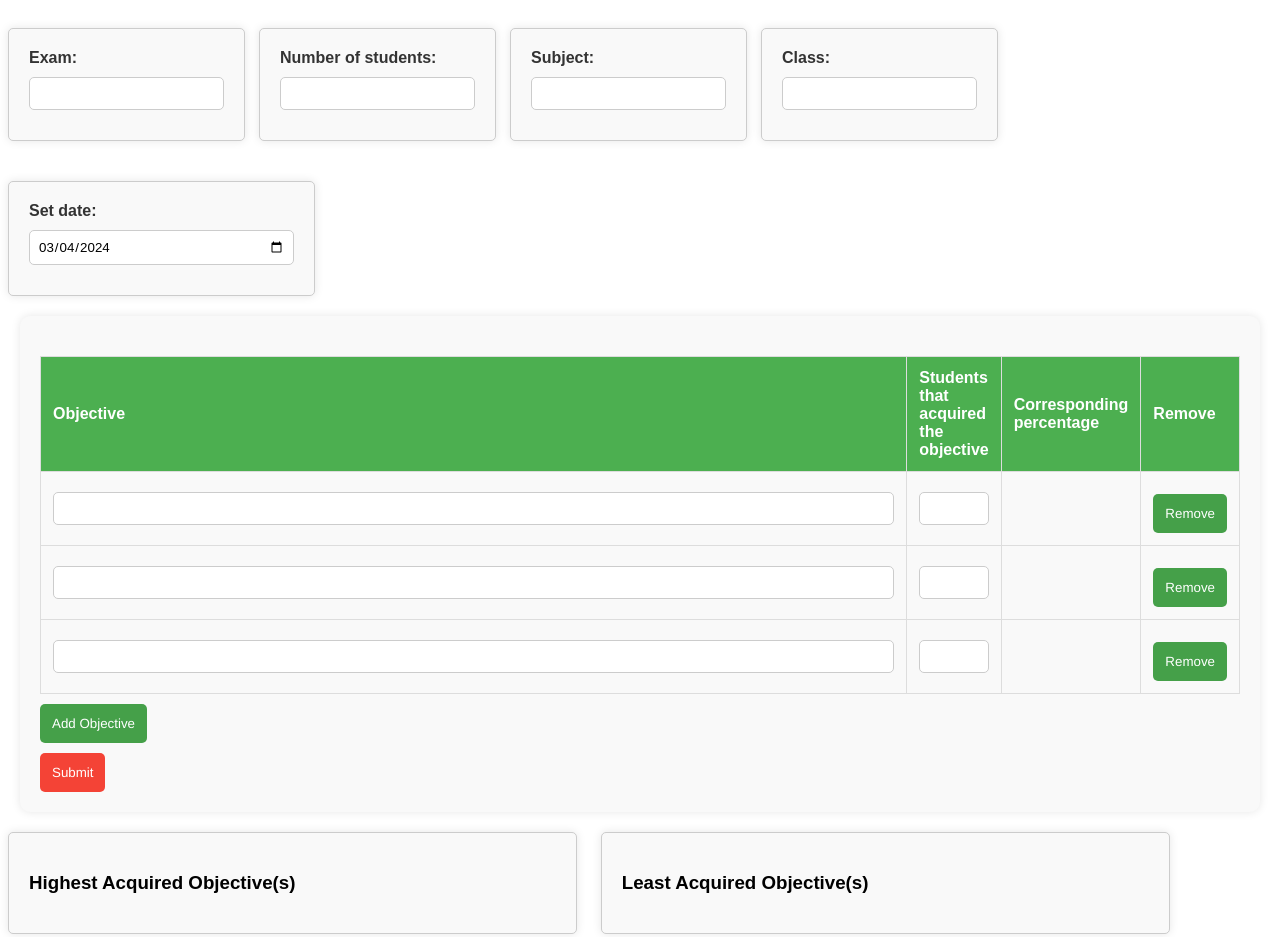
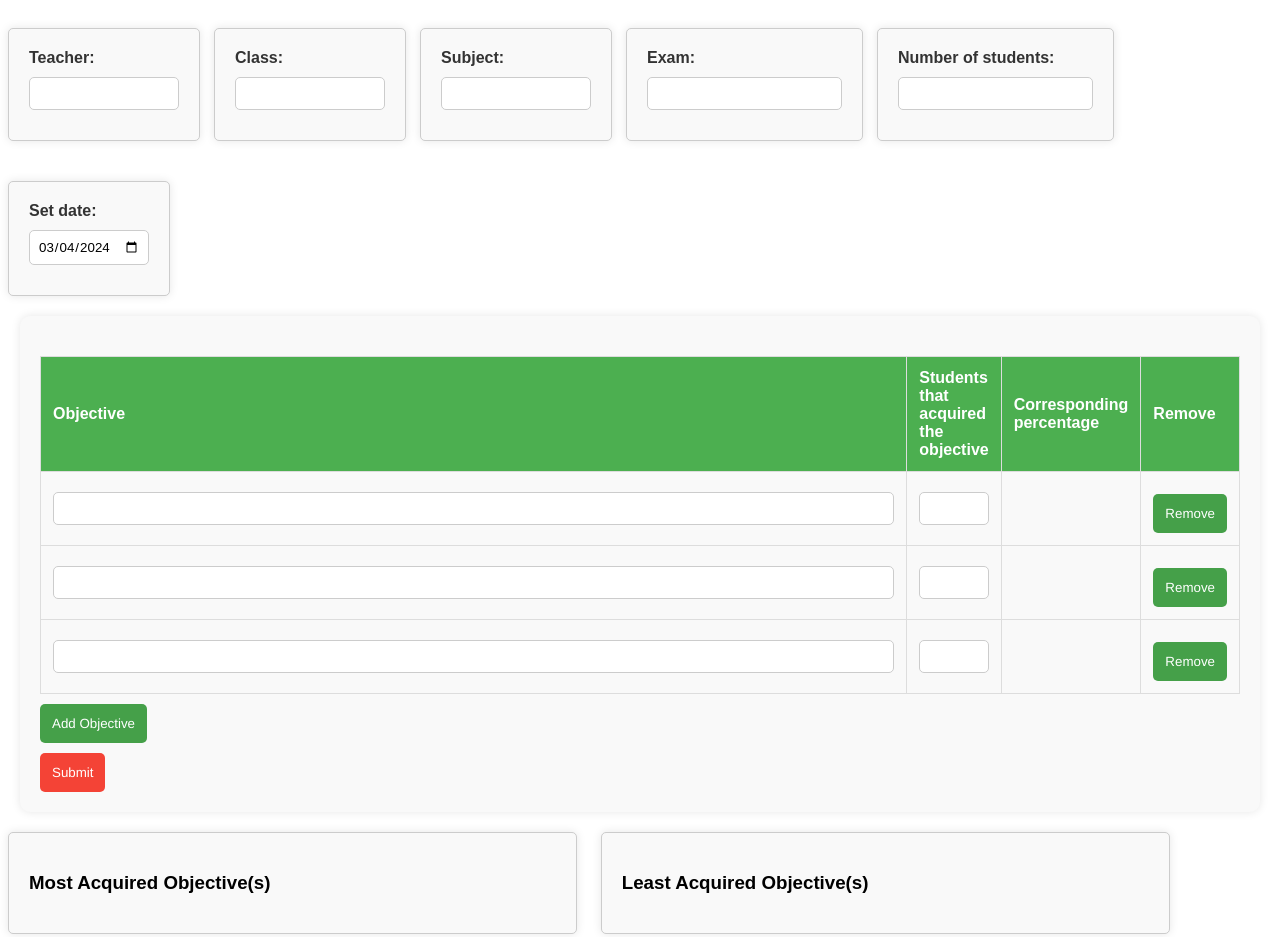
Before and after one commit to TouficAlMabsout/StudentAssessment, a plain HTML site: page index.html in a window 1280 px wide. Shown: the top 937 px of the page. Drawn offline with Linux system fonts and the light colour scheme.

Commit message:
added correct boxes features

```diff
--- a/index.html
+++ b/index.html
@@ -13,6 +13,21 @@
 </head>
 
 <body>
+    <div class="teacher-setting-box">
+        <span class="teacher-setting-label">Teacher:</span>
+        <input type="text" class="teacher-setting-input">
+    </div>
+
+    <div class="class-setting-box">
+        <span class="date-setting-label">Class:</span>
+        <input type="text" class="info-input" id="Class">
+    </div>
+
+    <div class="subject-setting-box">
+        <span class="info-label">Subject:</span>
+        <input type="text" class="info-input" id="Subject">
+    </div>
+
     <div class="info-box">
         <span class="info-label">Exam:</span>
         <input type="text" class="info-input" id = "testName" >
@@ -23,20 +38,11 @@
         <input type="number" class="info-input" id="totalStudents" >
     </div>
 
-    <div class="subject-setting-box">
-        <span class="info-label">Subject:</span>
-        <input type="text" class="info-input" id="Subject">
-    </div>
-
-    <div class="class-setting-box">
-        <span class="date-setting-label">Class:</span>
-        <input type="text" class="info-input" id="Class">
-    </div>
-
     <div class="date-setting-box">
         <span class="date-setting-label">Set date:</span>
         <input type="date" class="date-setting-input">
     </div>
+
 
 
 
@@ -59,7 +65,7 @@
     </form>
     <!-- Add these divs to your HTML structure -->
     <div id="highestPercentageBox" class="percentage-box">
-        <h3>Highest Acquired Objective(s)</h3>
+        <h3>Most Acquired Objective(s)</h3>
         <div id="highestPercentageValue"></div>
     </div>
 
--- a/styles.css
+++ b/styles.css
@@ -145,7 +145,7 @@
     margin-top: 20px;
     margin-bottom: 20px;
     display: inline-block;
-    width:265px;
+    width:120px;
 }
 
 .date-setting-label {
@@ -230,7 +230,7 @@
 
 .subject-setting-box .info-input,
 .class-setting-box .info-input {
-    width: 100%;
+    width: 150px;
     box-sizing: border-box;
     padding: 8px;
     border: 1px solid #ccc;
@@ -238,3 +238,33 @@
     font-family: 'Arial', sans-serif;
     margin-bottom: 10px;
 }
+
+.teacher-setting-box {
+    background-color: #f9f9f9;
+    padding: 20px;
+    border: 1px solid #ccc;
+    border-radius: 5px;
+    box-shadow: 0 0 10px rgba(0, 0, 0, 0.1);
+    font-family: 'Arial', sans-serif;
+    margin-top: 20px;
+    margin-bottom: 20px;
+    display: inline-block;
+    margin-right: 10px; /* Added margin-right for spacing between the boxes */
+}
+
+.teacher-setting-label {
+    font-weight: bold;
+    color: #333;
+    display: block;
+    margin-bottom: 10px;
+}
+
+.teacher-setting-input {
+    width: 150px;
+    box-sizing: border-box;
+    padding: 8px;
+    border: 1px solid #ccc;
+    border-radius: 5px;
+    font-family: 'Arial', sans-serif;
+    margin-bottom: 10px;
+}
```
